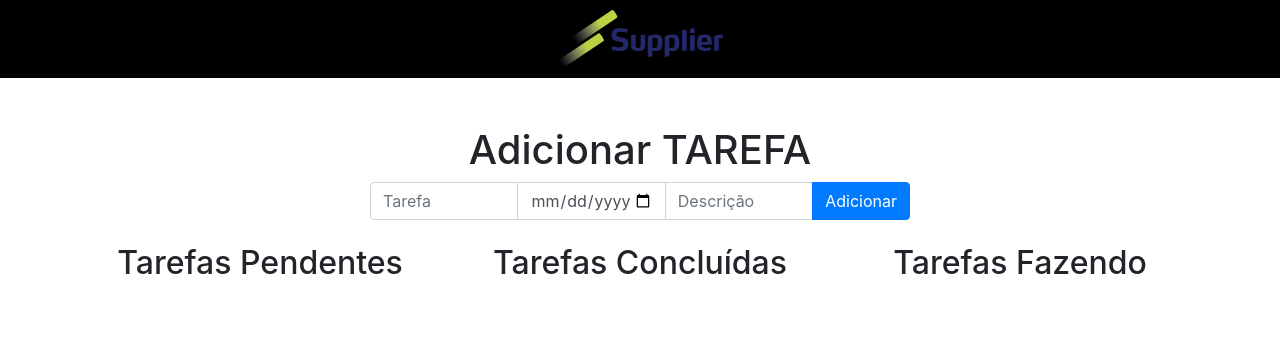
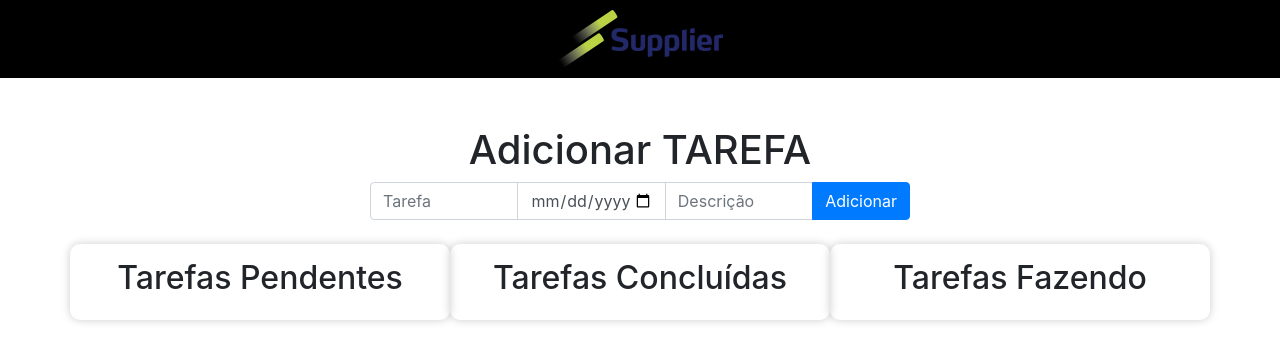
Before and after one commit to HenryCL/Lista_de_tarefas, an Angular app: page / in a window 1280 px wide. Shown: the top 362 px of the page. Built offline with nearby package versions, Linux system fonts and the light colour scheme.

Commit message:
New Interface(Tarefa)

```diff
--- a/src/app/app.component.html
+++ b/src/app/app.component.html
@@ -1,3 +1,2 @@
 <app-header></app-header>
-<router-outlet></router-outlet>
 <app-lista-tarefas></app-lista-tarefas>
--- a/src/app/app.component.ts
+++ b/src/app/app.component.ts
@@ -1,5 +1,4 @@
 import { Component } from '@angular/core';
-
 
 @Component({
   selector: 'app-root',
--- a/src/app/app.module.ts
+++ b/src/app/app.module.ts
@@ -2,7 +2,6 @@ import { NgModule } from '@angular/core';
 import { BrowserModule } from '@angular/platform-browser';
 import { FormsModule } from '@angular/forms';
 import { RouterModule, Routes } from '@angular/router';
-
 import { AppComponent } from './app.component';
 import { ListaTarefasComponent } from './lista-tarefas/lista-tarefas.component';
 import { HeaderComponent } from './header/header.component';
--- a/src/app/lista-tarefas/lista-tarefas.component.css
+++ b/src/app/lista-tarefas/lista-tarefas.component.css
@@ -0,0 +1,6 @@
+
+.tarefas-table-container {
+    box-shadow: 0px 0px 10px rgba(0, 0, 0, 0.2);
+    padding: 15px;
+    border-radius: 10px;
+  }
--- a/src/app/lista-tarefas/lista-tarefas.component.html
+++ b/src/app/lista-tarefas/lista-tarefas.component.html
@@ -7,6 +7,7 @@
     <link rel="stylesheet" href="https://stackpath.bootstrapcdn.com/bootstrap/4.5.2/css/bootstrap.min.css">
   </head>
   <body>
+
     <div class="container mt-5">
       <h1 class="text-center">Adicionar TAREFA</h1>
       <div class="row justify-content-center">
@@ -25,7 +26,7 @@
 
     <div class="container mt-4">
       <div class="row">
-      <div class="col-md-4">
+        <div class="col-md-4 tarefas-table-container">
           <h2 class="text-center">Tarefas Pendentes</h2>
           <ul class="list-group">
             <li *ngFor="let tarefa of tarefasPendentes; let i = index" class="list-group-item">
@@ -37,6 +38,7 @@
                   Descrição: {{ tarefa.descricao }}
                 </span>
               </div>
+
               <button (click)="editarTarefa(i, tarefasPendentes)" class="btn btn-warning btn-sm float-right ml-2">Editar</button>
               <button (click)="alternarStatusTarefa(i, tarefasPendentes)" class="btn btn-success btn-sm float-right ml-2">Concluída</button>
               <button (click)="excluirTarefa(i, tarefasPendentes)" class="btn btn-danger btn-sm float-right">Excluir</button>
@@ -45,8 +47,7 @@
           </ul>
         </div>
 
-
-      <div class="col-md-4">
+        <div class="col-md-4 tarefas-table-container">
           <h2 class="text-center">Tarefas Concluídas</h2>
           <ul class="list-group">
             <li *ngFor="let tarefa of tarefasConcluidas; let i = index" class="list-group-item">
@@ -58,6 +59,7 @@
                   Descrição: {{ tarefa.descricao }}
                 </span>
               </div>
+
               <button (click)="editarTarefa(i, tarefasConcluidas)" class="btn btn-warning btn-sm float-right ml-2">Editar</button>
               <button (click)="alternarStatusTarefa(i, tarefasConcluidas)" class="btn btn-primary btn-sm float-right ml-2">Pendente</button>
               <button (click)="excluirTarefa(i, tarefasConcluidas)" class="btn btn-danger btn-sm float-right">Excluir</button>
@@ -65,7 +67,7 @@
           </ul>
         </div>
 
-      <div class="col-md-4">
+        <div class="col-md-4 tarefas-table-container">
           <h2 class="text-center">Tarefas Fazendo</h2>
           <ul class="list-group">
             <li *ngFor="let tarefa of tarefasAFazer; let i = index" class="list-group-item">
@@ -77,6 +79,7 @@
                   Descrição: {{ tarefa.descricao }}
                 </span>
               </div>
+
               <button (click)="editarTarefa(i, tarefasAFazer)" class="btn btn-warning btn-sm float-right ml-2">Editar</button>
               <button (click)="alternarStatusTarefa(i, tarefasAFazer)" class="btn btn-success btn-sm float-right ml-2">Concluída</button>
               <button (click)="excluirTarefa(i, tarefasAFazer)" class="btn btn-danger btn-sm float-right">Excluir</button>
@@ -86,7 +89,6 @@
       </div>
     </div>
 
-  <!-- Adicionado jquery e bootstrap -->
     <script src="https://code.jquery.com/jquery-3.5.1.slim.min.js"></script>
     <script src="https://cdn.jsdelivr.net/npm/@popperjs/core@2.5.3/dist/umd/popper.min.js"></script>
     <script src="https://stackpath.bootstrapcdn.com/bootstrap/4.5.2/js/bootstrap.min.js"></script>
--- a/src/app/lista-tarefas/lista-tarefas.component.ts
+++ b/src/app/lista-tarefas/lista-tarefas.component.ts
@@ -1,22 +1,24 @@
 import { Component, OnInit } from '@angular/core';
+import { Tarefa } from '../tarefa.interface';
 
 @Component({
   selector: 'app-lista-tarefas',
   templateUrl: './lista-tarefas.component.html',
   styleUrls: ['./lista-tarefas.component.css']
 })
+
   export class ListaTarefasComponent implements OnInit {
-
-  tarefas: { tarefa: string, dataLimite: string, descricao: string, concluida: boolean }[] = [];
-  tarefasPendentes: { tarefa: string, dataLimite: string, descricao: string, concluida: boolean }[] = [];
-  tarefasConcluidas: { tarefa: string, dataLimite: string, descricao: string, concluida: boolean }[] = [];
-  tarefasAFazer: { tarefa: string, dataLimite: string, descricao: string, concluida: boolean }[] = [];
+    tarefas: Tarefa[] = [];
+    tarefasPendentes: Tarefa[] = [];
+    tarefasConcluidas: Tarefa[] = [];
+    tarefasAFazer: Tarefa[] = [];
     novaTarefa = '';
     novaDataLimite = '';
     novaDescricao = '';
 
+    constructor() { }
+
   ngOnInit() {
-    // Carregar as tarefas do localStorage quando o componente for inicializado
     const tarefasFromStorage = localStorage.getItem('tarefas');
     if (tarefasFromStorage) {
       this.tarefas = JSON.parse(tarefasFromStorage);
@@ -37,7 +39,6 @@ export class ListaTarefasComponent implements OnInit {
       this.novaDataLimite = '';
       this.novaDescricao = '';
 
-      // Atualizar o localStorage após adicionar uma tarefa
       localStorage.setItem('tarefas', JSON.stringify(this.tarefas));
     }
   }
@@ -63,12 +64,6 @@ export class ListaTarefasComponent implements OnInit {
     }
   }
 
-  alternarStatusTarefa(index: number, lista: { tarefa: string, dataLimite: string, descricao: string, concluida: boolean }[]) {
-    lista[index].concluida = !lista[index].concluida;
-    this.atualizarListas();
-    this.atualizarLocalStorage();
-  }
-
   excluirTarefa(index: number, lista: { tarefa: string, dataLimite: string, descricao: string, concluida: boolean }[]) {
     if (lista === this.tarefasPendentes || lista === this.tarefasAFazer || lista === this.tarefasConcluidas) {
       const taskIndex = this.tarefas.findIndex(task => task === lista[index]);
@@ -89,10 +84,12 @@ export class ListaTarefasComponent implements OnInit {
     this.tarefasAFazer = this.tarefas.filter(tarefa => !tarefa.concluida && !this.tarefasPendentes.includes(tarefa));
   }
 
+  alternarStatusTarefa(index: number, lista: { tarefa: string, dataLimite: string, descricao: string, concluida: boolean }[]) {
+    lista[index].concluida = !lista[index].concluida;
+    this.atualizarListas();
+    this.atualizarLocalStorage();
+  }
 
-  atualizarLocalStorage() {
-    localStorage.setItem('tarefas', JSON.stringify(this.tarefas));
-  }
   moverParaFazendo(index: number) {
   const tarefaSelecionada = this.tarefasPendentes[index];
     if (tarefaSelecionada) {
@@ -104,5 +101,8 @@ moverParaFazendo(index: number) {
     }
 }
 
+atualizarLocalStorage() {
+  localStorage.setItem('tarefas', JSON.stringify(this.tarefas));
+}
 
 }
--- /dev/null
+++ b/src/app/tarefa.interface.ts
@@ -0,0 +1,6 @@
+export interface Tarefa {
+    tarefa: string;
+    dataLimite: string;
+    descricao: string;
+    concluida: boolean;
+  }
```
Lines whose indentation alone changed are shown as unchanged.
